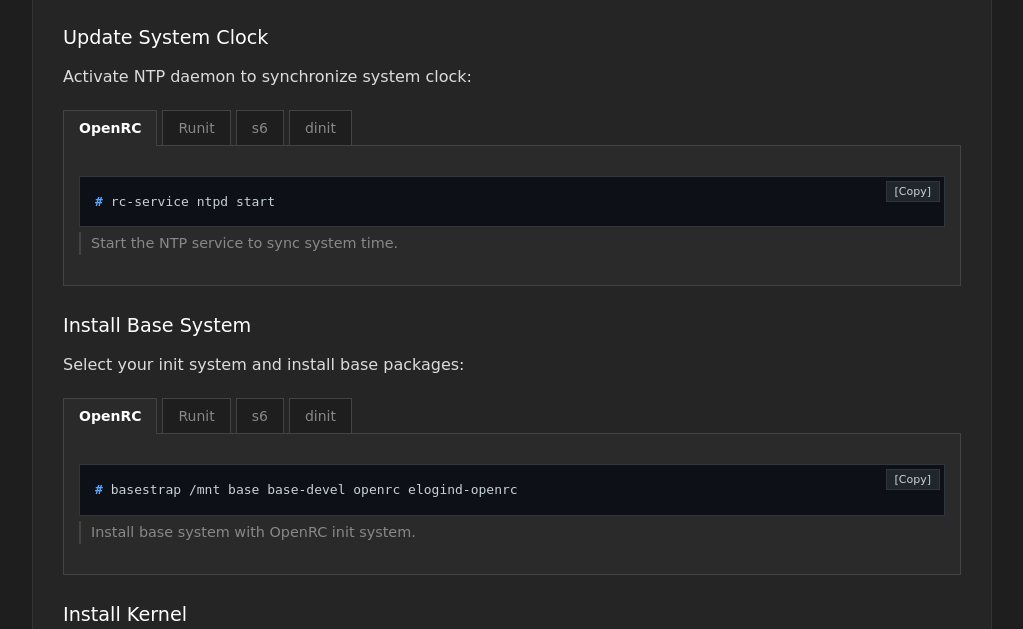
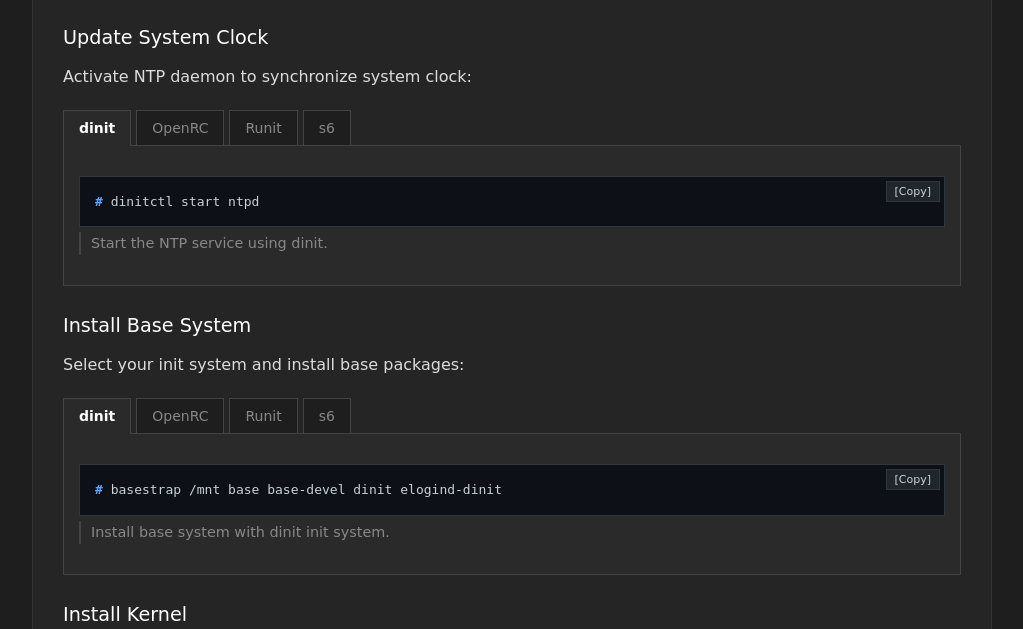
Before and after one commit to agichev/arixlinuxwebsite, a PHP site: page /index.html in a window 1280 px wide. Shown: the part 2012-2641 px from the top of the page, without its empty margins (128-1151 px from the left). Run offline with PHP 8.4, Linux system fonts and the light colour scheme.

Commit message:
Update markdown and install

```diff
--- a/css/style.css
+++ b/css/style.css
@@ -206,6 +206,11 @@
     content: "# ";
     color: #58a6ff;
     font-weight: bold;
+}
+
+.command-line.user::before {
+    content: "$ ";
+    color: #3fb950;
 }
 
 pre {
--- a/index.html
+++ b/index.html
@@ -463,13 +463,22 @@
 
             <div class="selector-group">
                 <div class="tabs">
-                    <div class="tab active" data-target="openrc-clock">OpenRC</div>
+                    <div class="tab active" data-target="dinit-clock">dinit</div>
+                    <div class="tab" data-target="openrc-clock">OpenRC</div>
                     <div class="tab" data-target="runit-clock">Runit</div>
                     <div class="tab" data-target="s6-clock">s6</div>
-                    <div class="tab" data-target="dinit-clock">dinit</div>
                 </div>
                 <div class="tab-panels">
-                    <div id="openrc-clock" class="tab-content active">
+                    <div id="dinit-clock" class="tab-content active">
+                        <div class="command-wrapper">
+                            <button class="copy-btn">[Copy]</button>
+                            <div class="command-block">
+                                <span class="command-line">dinitctl start ntpd</span>
+                            </div>
+                        </div>
+                        <p class="comment">Start the NTP service using dinit.</p>
+                    </div>
+                    <div id="openrc-clock" class="tab-content">
                         <div class="command-wrapper">
                             <button class="copy-btn">[Copy]</button>
                             <div class="command-block">
@@ -496,15 +505,6 @@
                         </div>
                         <p class="comment">Start the NTP service using s6.</p>
                     </div>
-                    <div id="dinit-clock" class="tab-content">
-                        <div class="command-wrapper">
-                            <button class="copy-btn">[Copy]</button>
-                            <div class="command-block">
-                                <span class="command-line">dinitctl start ntpd</span>
-                            </div>
-                        </div>
-                        <p class="comment">Start the NTP service using dinit.</p>
-                    </div>
                 </div>
             </div>
 
@@ -513,13 +513,22 @@
 
             <div class="selector-group">
                 <div class="tabs">
-                    <div class="tab active" data-target="openrc-install">OpenRC</div>
+                    <div class="tab active" data-target="dinit-install">dinit</div>
+                    <div class="tab" data-target="openrc-install">OpenRC</div>
                     <div class="tab" data-target="runit-install">Runit</div>
                     <div class="tab" data-target="s6-install">s6</div>
-                    <div class="tab" data-target="dinit-install">dinit</div>
                 </div>
                 <div class="tab-panels">
-                    <div id="openrc-install" class="tab-content active">
+                    <div id="dinit-install" class="tab-content active">
+                        <div class="command-wrapper">
+                            <button class="copy-btn">[Copy]</button>
+                            <div class="command-block">
+                                <span class="command-line">basestrap /mnt base base-devel dinit elogind-dinit</span>
+                            </div>
+                        </div>
+                        <p class="comment">Install base system with dinit init system.</p>
+                    </div>
+                    <div id="openrc-install" class="tab-content">
                         <div class="command-wrapper">
                             <button class="copy-btn">[Copy]</button>
                             <div class="command-block">
@@ -545,15 +554,6 @@
                             </div>
                         </div>
                         <p class="comment">Install base system with s6 init system.</p>
-                    </div>
-                    <div id="dinit-install" class="tab-content">
-                        <div class="command-wrapper">
-                            <button class="copy-btn">[Copy]</button>
-                            <div class="command-block">
-                                <span class="command-line">basestrap /mnt base base-devel dinit elogind-dinit</span>
-                            </div>
-                        </div>
-                        <p class="comment">Install base system with dinit init system.</p>
                     </div>
                 </div>
             </div>
@@ -734,13 +734,23 @@
                         <p>Select for your init system:</p>
                         <div class="selector-group">
                             <div class="tabs">
-                                <div class="tab active" data-target="dhcpcd-openrc">OpenRC</div>
+                                <div class="tab active" data-target="dhcpcd-dinit">dinit</div>
+                                <div class="tab" data-target="dhcpcd-openrc">OpenRC</div>
                                 <div class="tab" data-target="dhcpcd-runit">Runit</div>
                                 <div class="tab" data-target="dhcpcd-s6">s6</div>
-                                <div class="tab" data-target="dhcpcd-dinit">dinit</div>
                             </div>
                             <div class="tab-panels">
-                                <div id="dhcpcd-openrc" class="tab-content active">
+                                <div id="dhcpcd-dinit" class="tab-content active">
+                                    <div class="command-wrapper">
+                                        <button class="copy-btn">[Copy]</button>
+                                        <div class="command-block">
+                                            <span class="command-line">pacman -S dhcpcd dhcpcd-dinit</span>
+                                            <span class="command-line">ln -s /etc/dinit.d/dhcpcd /etc/dinit.d/boot.d/</span>
+                                        </div>
+                                    </div>
+                                    <p class="comment">Install and enable DHCP client for dinit.</p>
+                                </div>
+                                <div id="dhcpcd-openrc" class="tab-content">
                                     <div class="command-wrapper">
                                         <button class="copy-btn">[Copy]</button>
                                         <div class="command-block">
@@ -771,16 +781,6 @@
                                     </div>
                                     <p class="comment">Install and enable DHCP client for s6.</p>
                                 </div>
-                                <div id="dhcpcd-dinit" class="tab-content">
-                                    <div class="command-wrapper">
-                                        <button class="copy-btn">[Copy]</button>
-                                        <div class="command-block">
-                                            <span class="command-line">pacman -S dhcpcd dhcpcd-dinit</span>
-                                            <span class="command-line">ln -s /etc/dinit.d/dhcpcd /etc/dinit.d/boot.d/</span>
-                                        </div>
-                                    </div>
-                                    <p class="comment">Install and enable DHCP client for dinit.</p>
-                                </div>
                             </div>
                         </div>
                     </div>
@@ -789,13 +789,23 @@
                         <p>Select for your init system:</p>
                         <div class="selector-group">
                             <div class="tabs">
-                                <div class="tab active" data-target="nm-openrc">OpenRC</div>
+                                <div class="tab active" data-target="nm-dinit">dinit</div>
+                                <div class="tab" data-target="nm-openrc">OpenRC</div>
                                 <div class="tab" data-target="nm-runit">Runit</div>
                                 <div class="tab" data-target="nm-s6">s6</div>
-                                <div class="tab" data-target="nm-dinit">dinit</div>
                             </div>
                             <div class="tab-panels">
-                                <div id="nm-openrc" class="tab-content active">
+                                <div id="nm-dinit" class="tab-content active">
+                                    <div class="command-wrapper">
+                                        <button class="copy-btn">[Copy]</button>
+                                        <div class="command-block">
+                                            <span class="command-line">pacman -S networkmanager networkmanager-dinit</span>
+                                            <span class="command-line">ln -s /etc/dinit.d/NetworkManager /etc/dinit.d/boot.d/</span>
+                                        </div>
+                                    </div>
+                                    <p class="comment">Install and enable NetworkManager for dinit.</p>
+                                </div>
+                                <div id="nm-openrc" class="tab-content">
                                     <div class="command-wrapper">
                                         <button class="copy-btn">[Copy]</button>
                                         <div class="command-block">
@@ -825,16 +835,6 @@
                                         </div>
                                     </div>
                                     <p class="comment">Install and enable NetworkManager for s6.</p>
-                                </div>
-                                <div id="nm-dinit" class="tab-content">
-                                    <div class="command-wrapper">
-                                        <button class="copy-btn">[Copy]</button>
-                                        <div class="command-block">
-                                            <span class="command-line">pacman -S networkmanager networkmanager-dinit</span>
-                                            <span class="command-line">ln -s /etc/dinit.d/NetworkManager /etc/dinit.d/boot.d/</span>
-                                        </div>
-                                    </div>
-                                    <p class="comment">Install and enable NetworkManager for dinit.</p>
                                 </div>
                             </div>
                         </div>
```
Also changed, not shown: pages/installation.php (+50 -50 lines), wiki.php (+43 -0 lines), wiki/Pipewire.md (+35 -12 lines).
